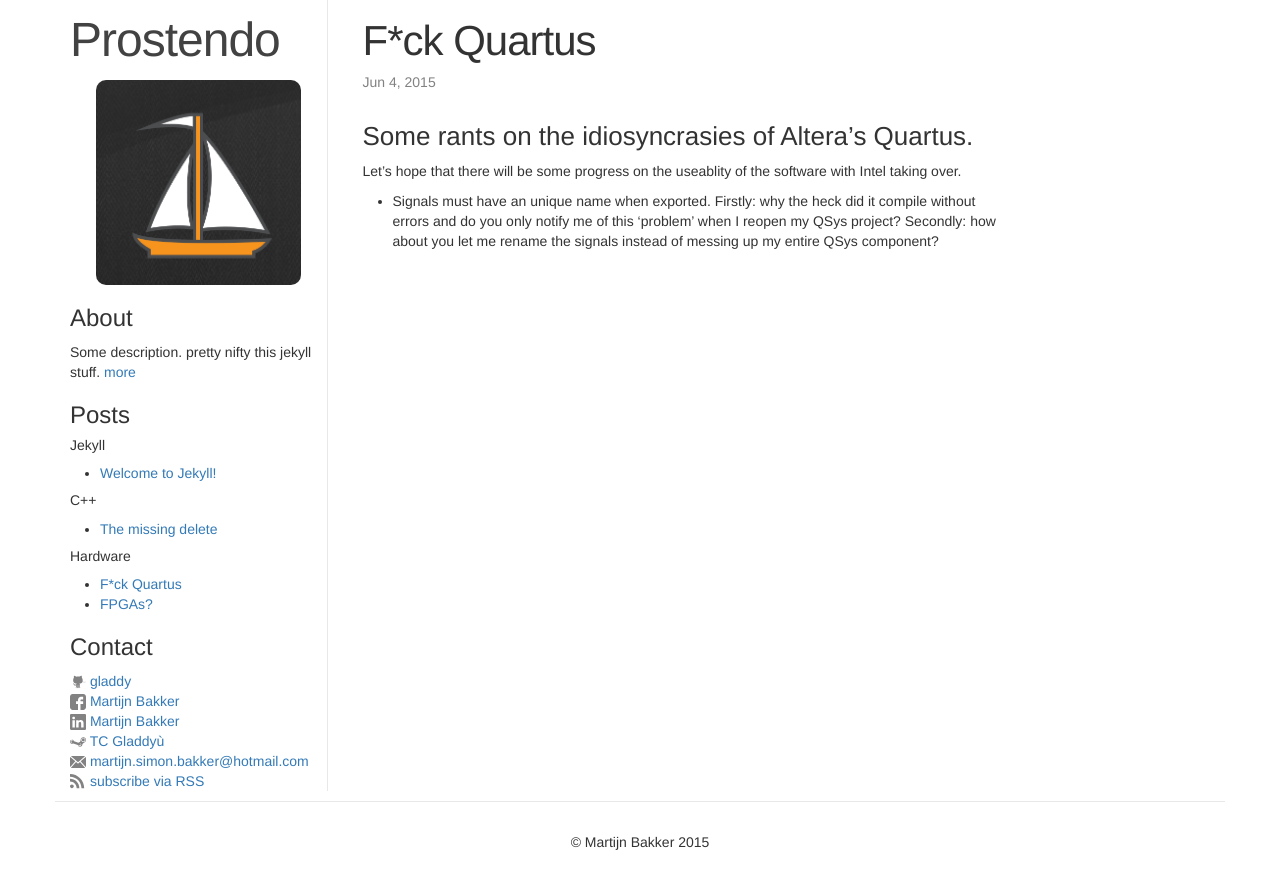
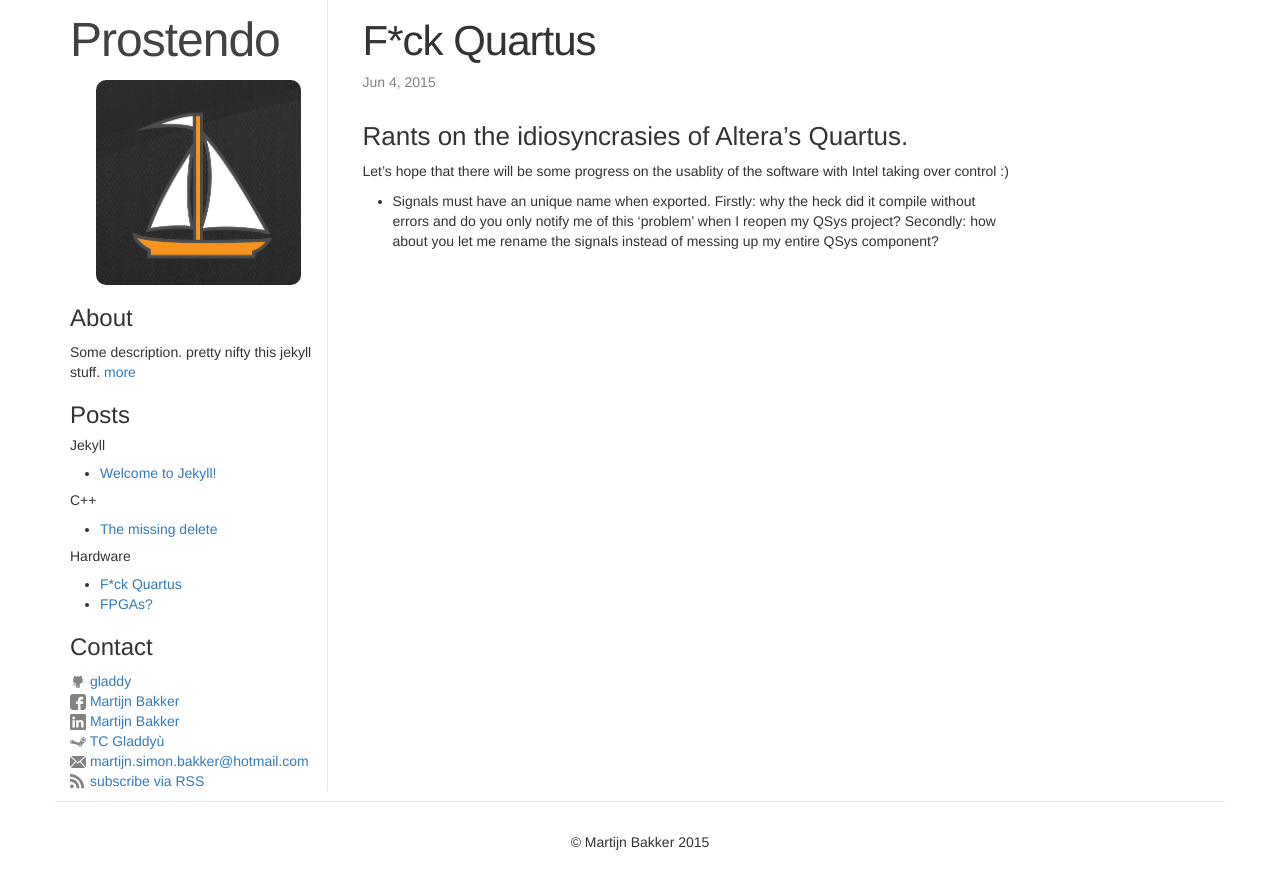
Before and after one commit to Gladdy/gladdy.github.io, a Jekyll site: the page built from _posts/2015-06-04-Quartus.md, in a window 1280 px wide. Shown: the top 889 px of the page. Built offline with Jekyll 4.4.1, drawn with Linux system fonts in a browser that asks for light colours; comment, search, counter and statistics services are not loaded.

Commit message:
Update 2015-06-04-Quartus.md

```diff
--- a/_posts/2015-06-04-Quartus.md
+++ b/_posts/2015-06-04-Quartus.md
@@ -5,7 +5,7 @@ date:   2015-06-04 21:59:35
 category: Hardware
 ---
 
-### Some rants on the idiosyncrasies of Altera's Quartus.
-Let's hope that there will be some progress on the useablity of the software with Intel taking over.
+### Rants on the idiosyncrasies of Altera's Quartus.
+Let's hope that there will be some progress on the usablity of the software with Intel taking over control :)
 
 * Signals must have an unique name when exported. Firstly: why the heck did it compile without errors and do you only notify me of this 'problem' when I reopen my QSys project? Secondly: how about you let me rename the signals instead of messing up my entire QSys component?
```
